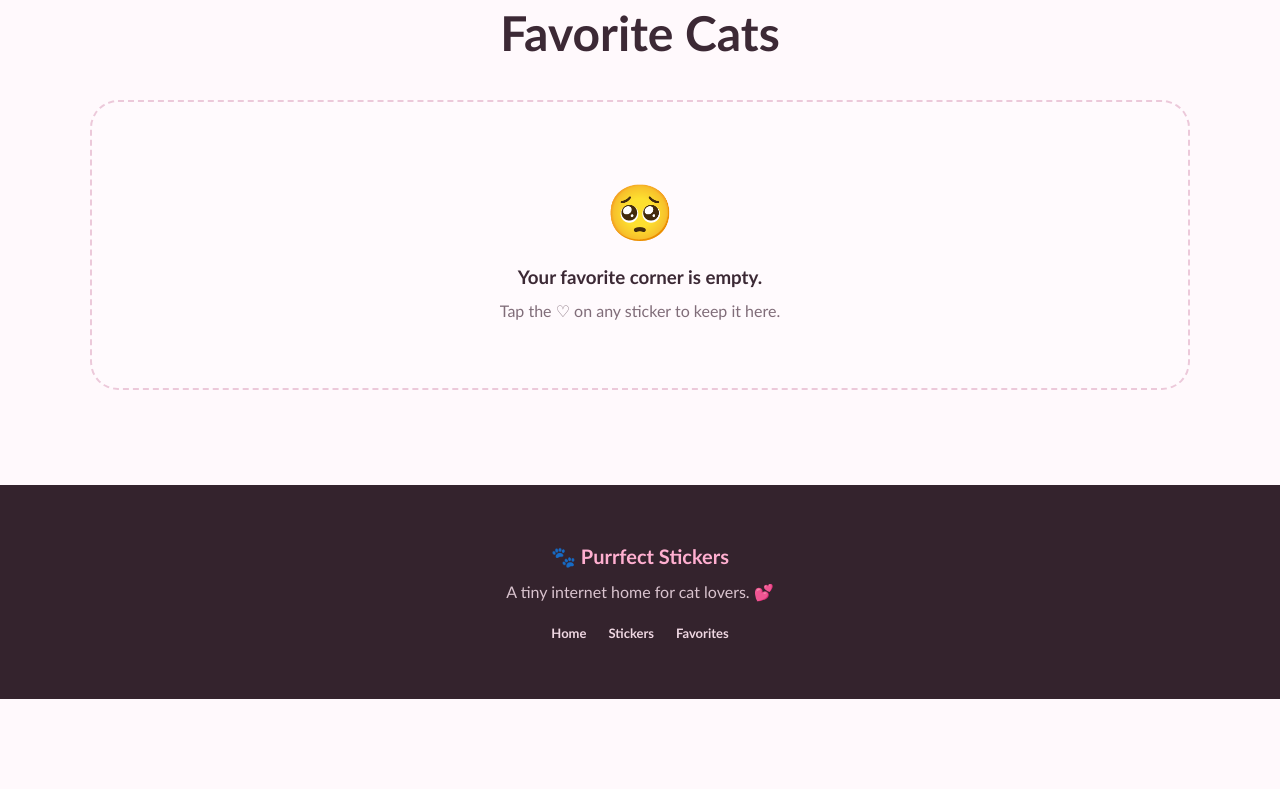
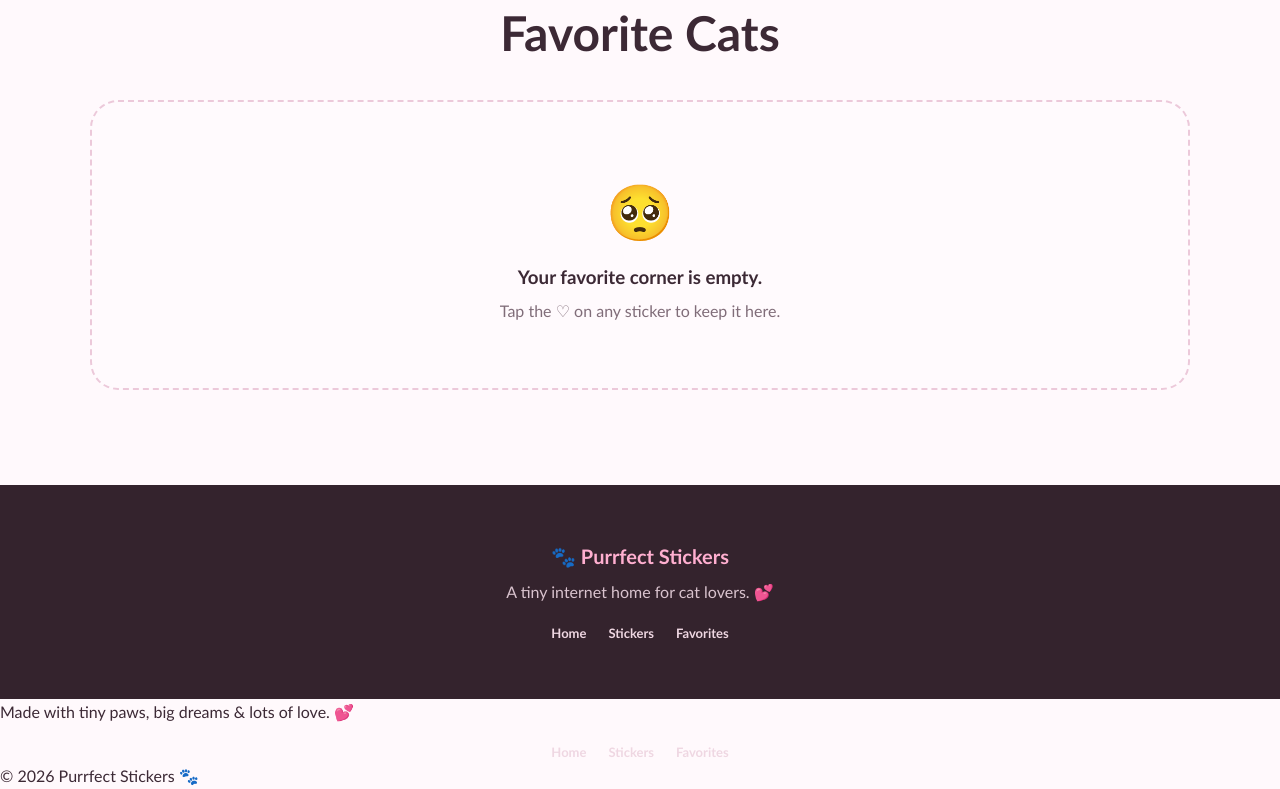
Before and after one commit to bhagyashreesharama-spec/purrfect-stickers-Description-, a plain HTML site: page index.html in a window 1280 px wide. Shown: the part 7584-8373 px from the top of the page. Before the commit the page ends 8283 px from the top, so only its background shows below. Drawn offline with Linux system fonts and the light colour scheme.

Commit message:
Add footer content and links to index.html

```diff
--- a/index.html
+++ b/index.html
@@ -1126,3 +1126,33 @@
 
 </body>
 </html>
+        Made with tiny paws, big dreams & lots of love. 💕
+    </p>
+
+    <div class="footer-links">
+
+        <a href="#home">
+            Home
+        </a>
+
+        <a href="#stickers">
+            Stickers
+        </a>
+
+        <a href="#favorites">
+            Favorites
+        </a>
+
+    </div>
+
+    <p class="footer-note">
+        © 2026 Purrfect Stickers 🐾
+    </p>
+
+</footer>
+
+
+<script src="script.js"></script>
+
+</body>
+</html>
```
